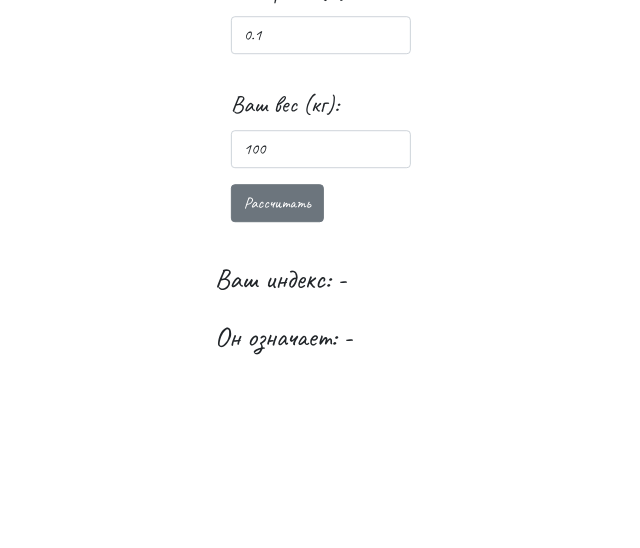
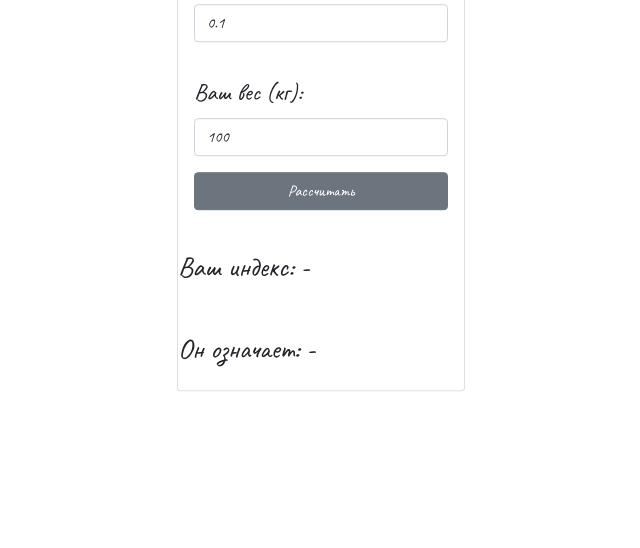
Before and after one commit to And-Salei/Homework-22, a plain HTML site: page index.html in a window 1280 px wide. Shown: the part 252-800 px from the top of the page, without its empty margins (319-959 px from the left). Drawn offline with Linux system fonts and the light colour scheme.

Commit message:
Update-Ok!

```diff
--- a/index.html
+++ b/index.html
@@ -17,7 +17,7 @@
     <div class="container">
         <form id="index" class="position-absolute top-50 start-50 translate-middle">
             <h2 class='text-center m-0'>Индекс массы тела</h2>
-
+            <div class="card text-right m-4" style="width: 18rem;">
 
                 <div class="card-body">
                     <label for="exampleInputEmail1" class="form-label">Ваш рост (м):</label>
@@ -29,8 +29,11 @@
                 </div>
                 <button onclick = "calc()" type="submit" class="btn btn-primary me-3 ms-3 mb-3 btn btn-secondary">Рассчитать</button>
 
-            <h3 class='my-4'>Ваш индекс: <output id="resultPlaceIndex">-</output></h3>
-            <h3 class='my-4'>Он означает: <output id="resultPlace">-</output></h3>
+                <h3 class='my-4'>Ваш индекс: <output id="resultPlaceIndex">-</output></h3>
+                <h3 class='my-4'>Он означает: <output id="resultPlace">-</output></h3>
+
+            </div>
+
 
         </form>
     </div>
```
